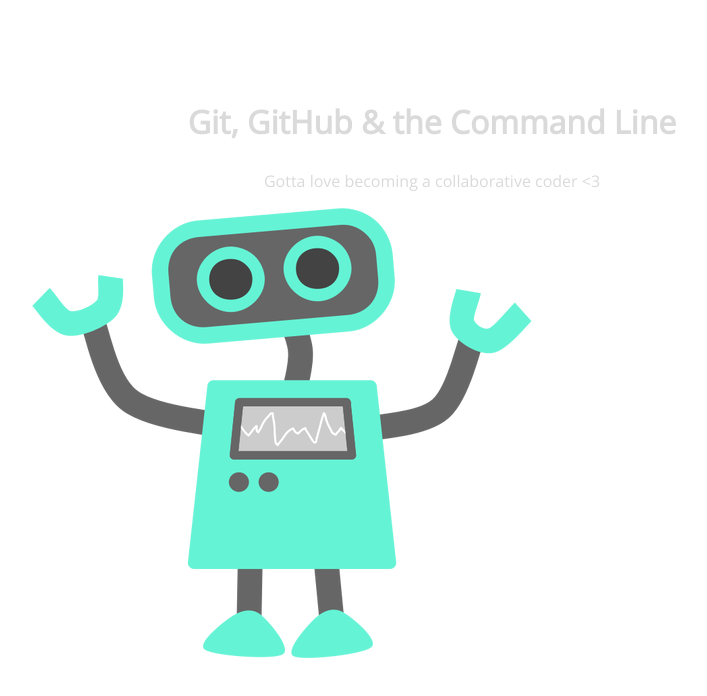
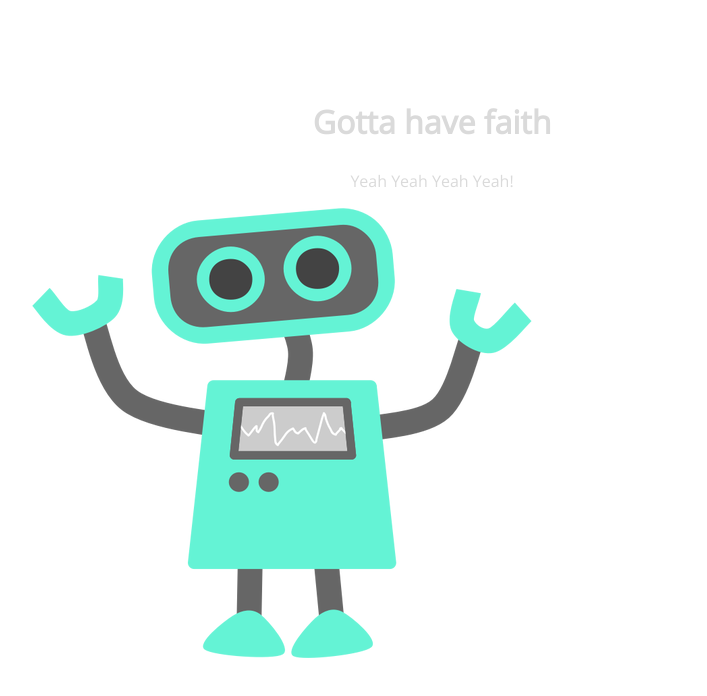
Before and after one commit to alona22193/105-project, a plain HTML site: page index.html in a window 1280 px wide. Shown: the whole page, without its empty margins (208-915 px from the left). Drawn offline with nearby package versions, Linux system fonts and the light colour scheme.

Commit message:
change h1 and p

```diff
--- a/index.html
+++ b/index.html
@@ -8,8 +8,8 @@
 </head>
 <body>
 	<section>
-		<h1>Git, GitHub & the Command Line</h1>
-		<p>Gotta love becoming a collaborative coder <3</p>
+		<h1>Gotta have faith</h1>
+		<p>Yeah Yeah Yeah Yeah!</p>
 		<img src="img/happy-blue-robot.png">
 	</section>
 </body>
```
